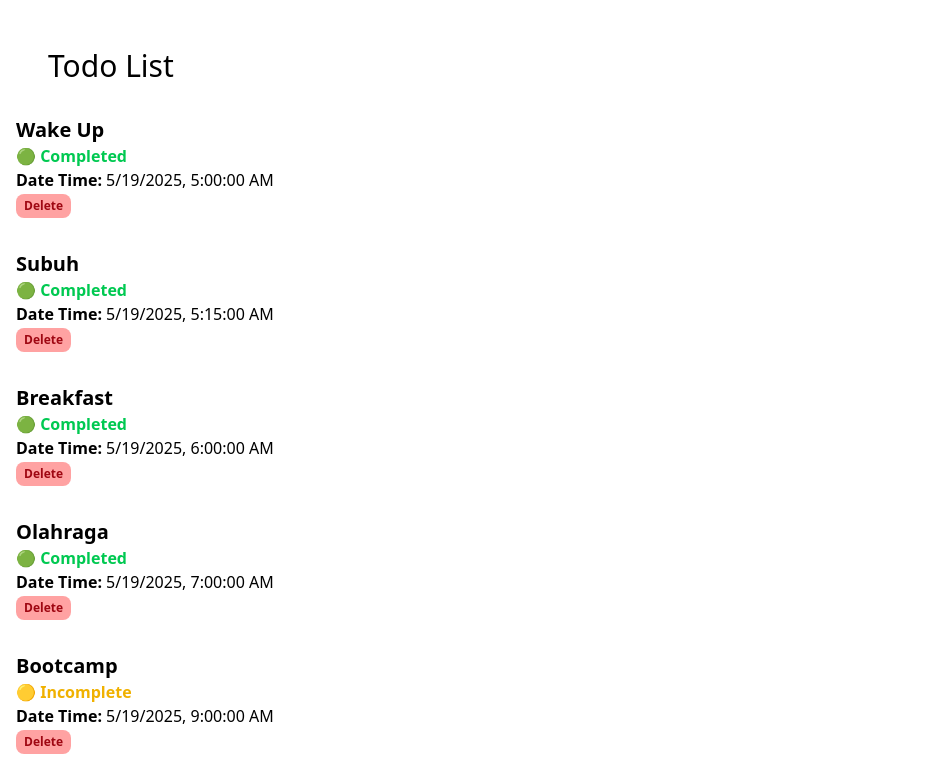
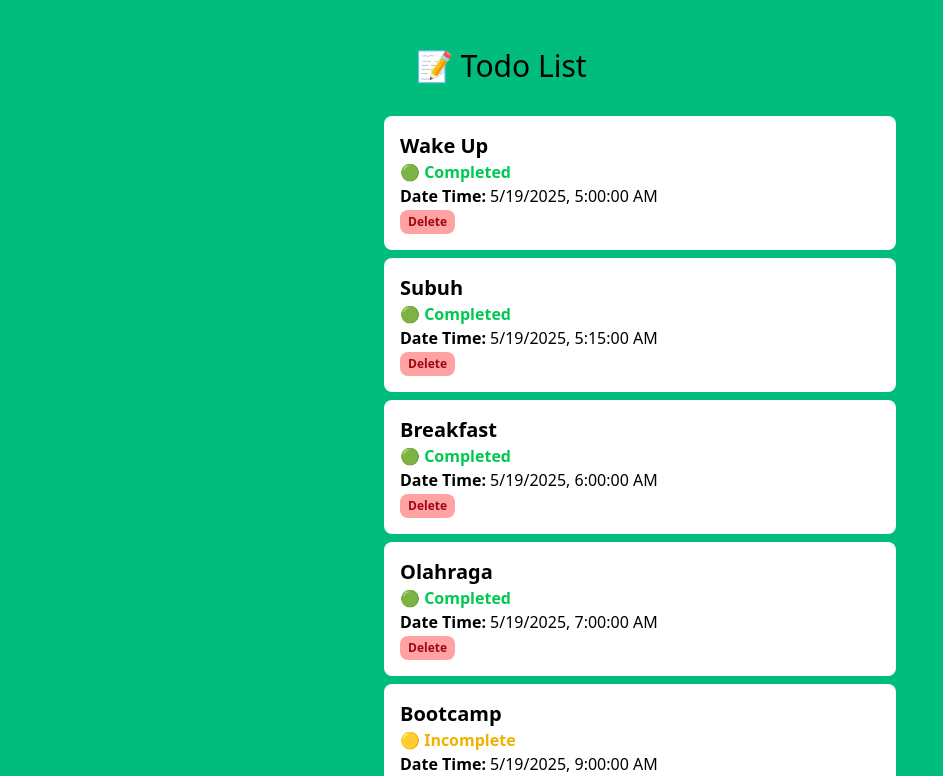
Before and after one commit to muhammmadrizki/todo-list, a React (Vite) app: page / in a window 1280 px wide. Shown: the top 776 px of the page, without its empty margins (0-943 px from the left). Built offline with nearby package versions, Linux system fonts and the light colour scheme.

Commit message:
example styling

```diff
--- a/src/App.tsx
+++ b/src/App.tsx
@@ -59,13 +59,14 @@ const tasks = [
 
 export function App() {
   return (
-    <div className="p-4 ">
-      <h1 className="p-8 text-3xl">Todo List</h1>
+    <div className="p-4 bg-emerald-500 flex justify-center">
+      <section className="w-full max-w-lg">
+        <h1 className="p-8 text-3xl">📝 Todo List</h1>
 
-      <ul className="space-y-8">
+        <ul className="space-y-2">
           {tasks.map((task) => {
             return (
-            <li key={task.id}>
+              <li key={task.id} className="bg-white p-4 rounded-lg">
                 <h2 className="text-xl font-bold">{task.title}</h2>
                 <p className="font-bold">
                   {task.completed ? (
@@ -83,6 +84,7 @@ export function App() {
             );
           })}
         </ul>
+      </section>
     </div>
   );
 }
```
Lines whose indentation alone changed are shown as unchanged.
